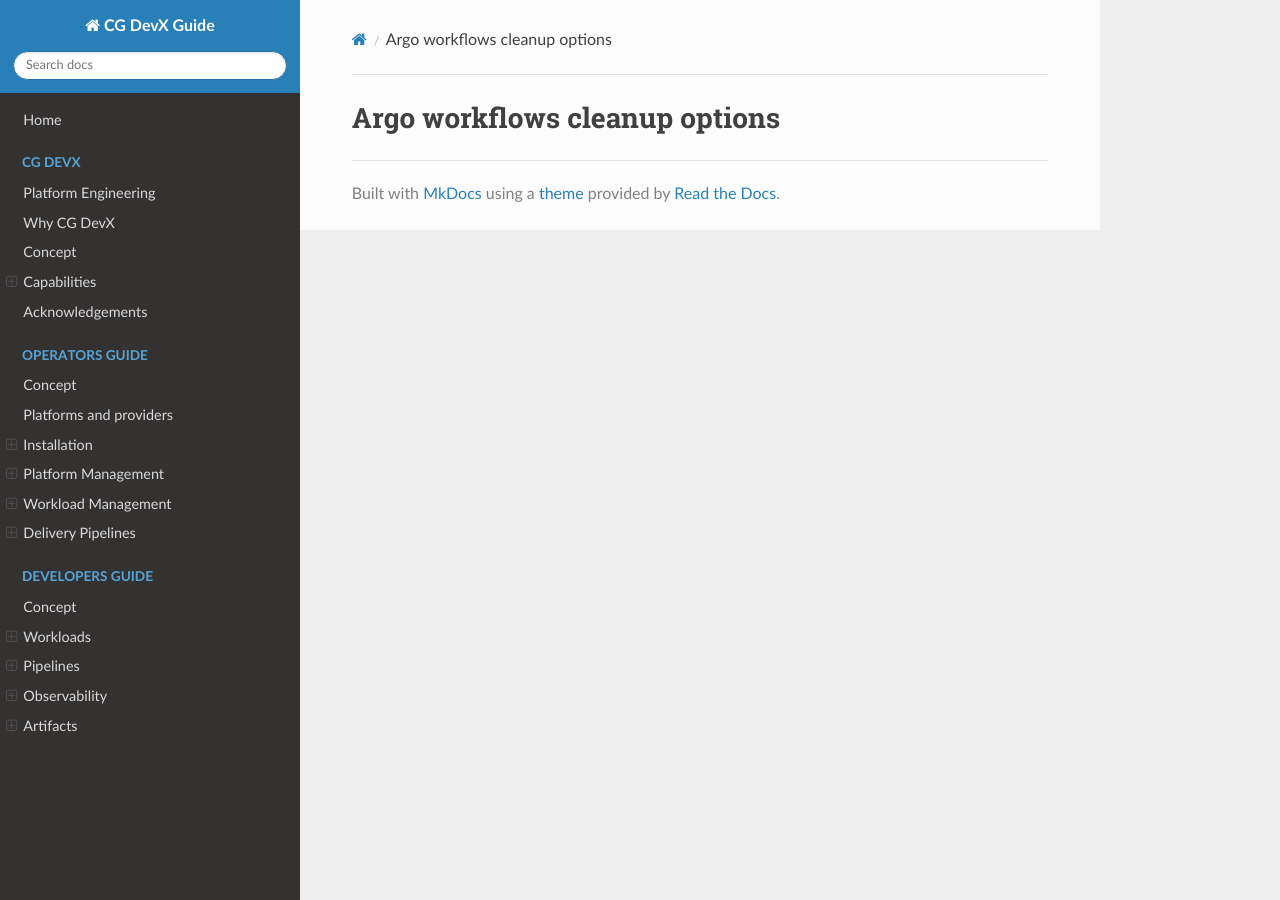
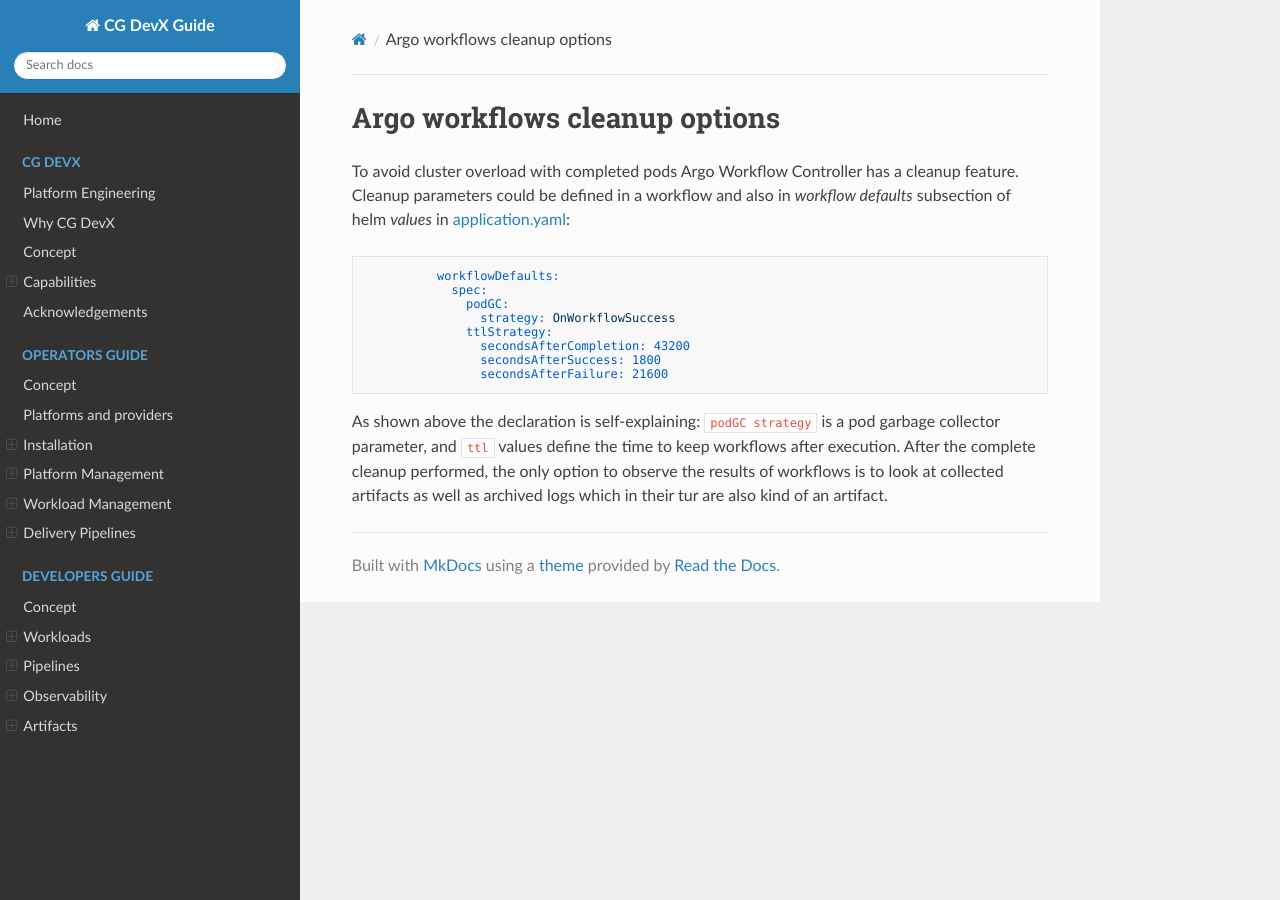
Before and after one commit to CloudGeometry/cg-devx-docs, an MkDocs documentation site: the page built from docs/under_the_hood/delivery_pipelines/argo_cleanup.md, in a window 1280 px wide. Built offline with MkDocs 1.6.1, drawn with Linux system fonts in a browser that asks for light colours; nearby versions of some CDN libraries; a script that is not in the unit is left out.

Commit message:
docs: argo_cleanup

````diff
--- a/docs/under_the_hood/delivery_pipelines/argo_cleanup.md
+++ b/docs/under_the_hood/delivery_pipelines/argo_cleanup.md
@@ -1 +1,19 @@
 # Argo workflows cleanup options
+To avoid cluster overload with completed pods Argo Workflow Controller has a cleanup feature.
+Cleanup parameters could be defined in a workflow and also in _workflow defaults_ subsection of helm _values_ in [application.yaml](https://github.com/CloudGeometry/cg-devx-core/blob/main/platform/gitops-pipelines/delivery/clusters/cc-cluster/core-services/components/argo-workflows/application.yaml):
+```yaml
+          workflowDefaults:
+            spec:
+              podGC:
+                strategy: OnWorkflowSuccess
+              ttlStrategy:
+                secondsAfterCompletion: 43200
+                secondsAfterSuccess: 1800
+                secondsAfterFailure: 21600
+```
+As shown above the declaration is self-explaining:
+`podGC strategy` is a pod garbage collector parameter, and `ttl` values define
+the time to keep workflows after execution. After the complete cleanup
+performed, the only option to observe the results of workflows is to look at
+collected artifacts as well as archived logs which in their tur are also kind of
+an artifact.
````
